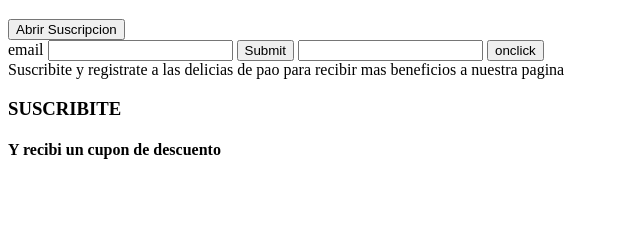
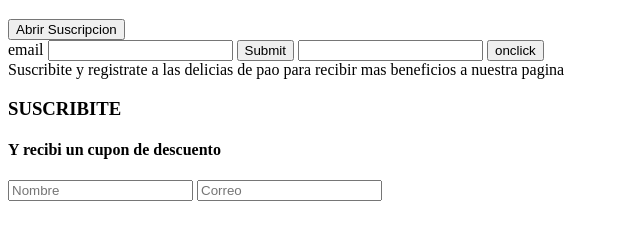
Before and after one commit to ValentinisAbril/proyecto-1, a plain HTML site: page index.html in a window 1280 px wide. Shown: the part 61-300 px from the top of the page, without its empty margins (0-640 px from the left). Drawn offline with Linux system fonts and the light colour scheme.

Commit message:
agregando formulario

```diff
--- a/index.html
+++ b/index.html
@@ -26,6 +26,12 @@
                 <a href="#" id="btn-cerrar-popup" class="btn-cerrar-popup"><i class="fas fa-times"></i></a>
                 <h3>SUSCRIBITE</h3>
                 <h4>Y recibi un cupon de descuento</h4>
+                <form action="">
+                    <div class="contenedor-inputs">
+                        <input type="text" placeholder="Nombre">
+                        <input type="email" placeholder="Correo">
+                    </div>
+                </form>
             </div>
         </div>
     </div>
```
